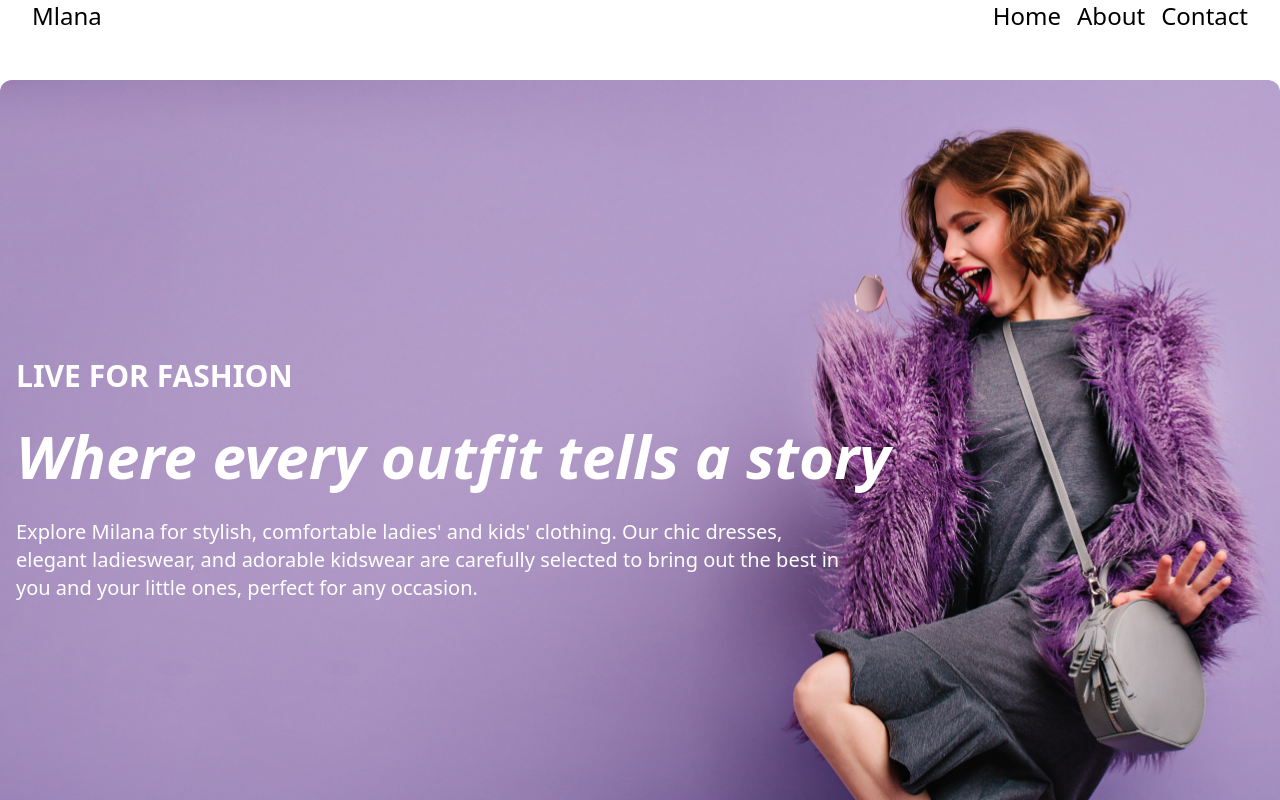
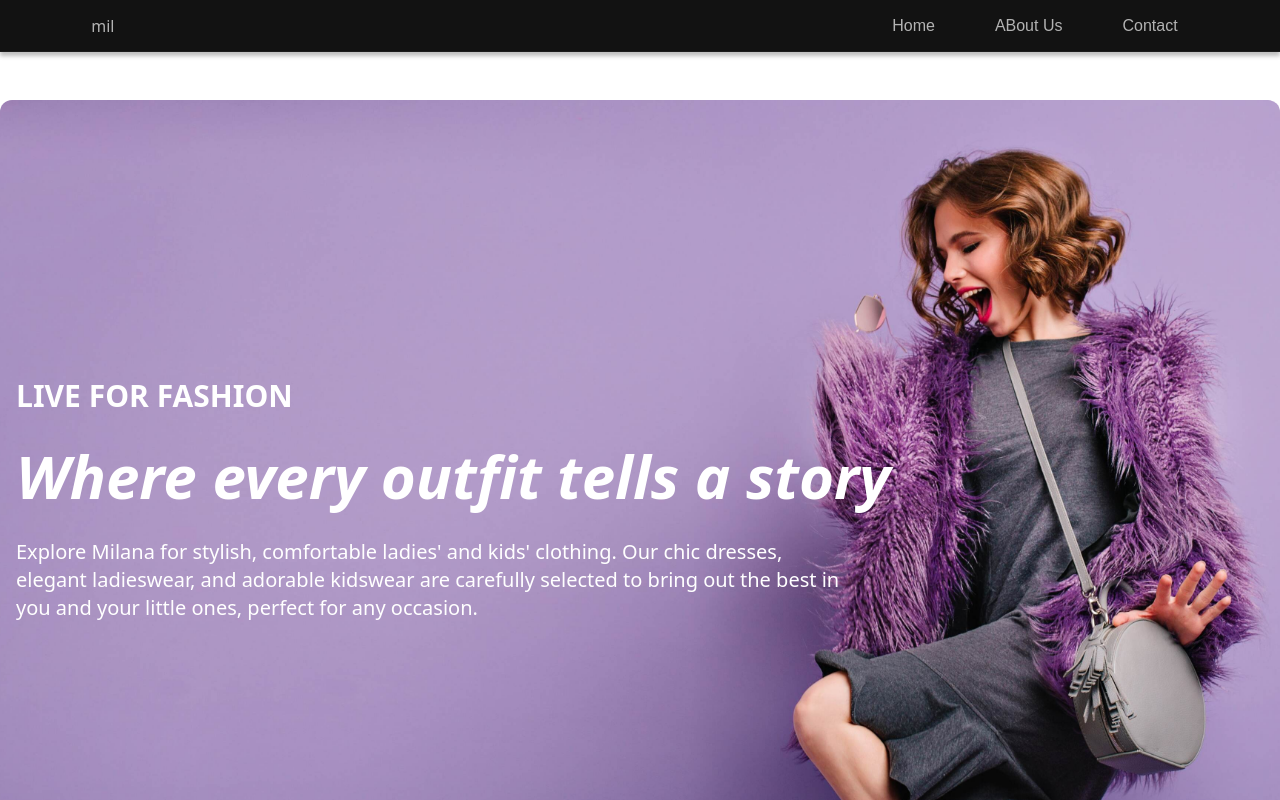
Before and after one commit to alhad-tm/clothing, a React (Create React App) app: page / in a window 1280 px wide. Shown: the top 800 px of the page. Built offline with nearby package versions, Linux system fonts and the light colour scheme.

Commit message:
hmburger

```diff
--- a/package.json
+++ b/package.json
@@ -16,6 +16,7 @@
     "react": "^18.2.0",
     "react-dom": "^18.2.0",
     "react-scripts": "5.0.1",
+    "react-scroll": "^1.9.0",
     "web-vitals": "^2.1.4"
   },
   "scripts": {
--- a/src/components/Header/header.js
+++ b/src/components/Header/header.js
@@ -1,18 +1,106 @@
-import React from 'react'
+// import React from 'react'
+
+// const Header = () => {
+//   return (
+//     <div className="header flex justify-between items-center text-black text-2xl px-8">
+
+//     <div className="logo">
+//      <span>Mlana</span>
+//     </div>
+
+//     <div className="menu flex gap-4 ">
+//      <span>Home</span>
+//      <span>About</span>
+//      <span>Contact</span>
+//     </div>
+
+//     </div>
+//   )
+// }
+
+// export default Header
+
+// import React, { useState } from 'react';
+// import { FontAwesomeIcon } from '@fortawesome/react-fontawesome';
+// import { faBars, faTimes } from '@fortawesome/free-solid-svg-icons';
+
+// const Header = () => {
+//   const [isMenuOpen, setIsMenuOpen] = useState(false);
+
+//   const toggleMenu = () => {
+//     setIsMenuOpen(!isMenuOpen);
+//   };
+
+//   return (
+//     <div className="header flex justify-between items-center text-black text-2xl px-8">
+//       <div className="logo">
+//         <span>Mlana</span>
+//       </div>
+
+//       <div className="menu  gap-4 hidden md:flex">
+//         <span>Home</span>
+//         <span>About</span>
+//         <span>Contact</span>
+//       </div>
+
+//       <div className="md:hidden" onClick={toggleMenu}>
+//         <FontAwesomeIcon icon={isMenuOpen ? faTimes  : faBars} />
+//         {/* {isMenuOpen? "x": "y"} */}
+//       </div>
+
+//       {isMenuOpen && (
+//         <div className="mobile-menu flex flex-col gap-4 mt-4 md:hidden">
+//           <span onClick={toggleMenu}>Home</span>
+//           <span onClick={toggleMenu}>About</span>
+//           <span onClick={toggleMenu}>Contact</span>
+//         </div>
+//       )}
+//     </div>
+//   );
+// };
+
+// export default Header;
+
+
+import React, { useState } from 'react'
+import css from "./header.module.css"
+
+
+import { Link } from 'react-scroll'
+import { FontAwesomeIcon } from '@fortawesome/react-fontawesome';
+ import { faTimes } from '@fortawesome/free-solid-svg-icons';
 
 const Header = () => {
+  const mobile = window.innerWidth <= 768 ? true : false;
+  const [menuOpened, setMenuOpened] = useState(false);
   return (
-    <div className="header flex justify-between items-center text-black text-2xl px-8">
+    <div className={css.container}>
+        <div className={css.left}>
+            mil
 
-    <div className="logo">
-     <span>Mlana</span>
-    </div>
+        </div>
+        <div className={css.right}>
 
-    <div className="menu flex gap-4 ">
-     <span>Home</span>
-     <span>About</span>
-     <span>Contact</span>
-    </div>
+
+        {menuOpened === false && mobile === true ? (
+        <div onClick={() => setMenuOpened(true)}>
+          bars
+        </div>
+      ) : (
+        <ul className={css.rightlist} onClick={()=>setMenuOpened(false)}>
+        {mobile? <div className={css.main}>
+          <div className={css.m1}>
+            Mil  </div>
+          <div className={css.m2}>
+          <FontAwesomeIcon icon={ faTimes } />
+          </div>
+           </div>:""}
+                <li><Link to="banner" onClick={()=>setMenuOpened(false)} spy={true} smooth={true}>Home</Link></li>
+                <li><Link to="about" onClick={()=>setMenuOpened(false)} spy={true} smooth={true}>ABout Us</Link></li>
+                <li><Link to="contact" onClick={()=>setMenuOpened(false)} spy={true} smooth={true}>Contact</Link></li>
+
+            </ul>)}
+            </div>
 
     </div>
   )
--- /dev/null
+++ b/src/components/Header/header.module.css
@@ -0,0 +1,160 @@
+.container{
+    /* width: 100%; */
+    display: flex;
+    justify-content: space-between;
+    align-items: center;
+    padding: 2% 8%;
+    height: 26px;
+    position: sticky;
+    top: 0;
+    border-bottom: 1px solid #1D1D1D;
+background: #121212;
+box-shadow: 0px 4px 4px 0px rgba(0, 0, 0, 0.25);
+color: var(--logo-color-1, #B3B3B3);
+z-index: 5;
+
+ /* right: calc((100vw - 90%)/1); */
+
+}
+.left{
+    margin-left: -0.7rem;
+
+}
+.left>img{
+  height: 60px;
+
+
+}
+.right{
+    /* width: 10%; */
+}
+.rightlist{
+
+    display: flex;
+    list-style: none;
+    justify-content: space-between;
+    gap: 60px;
+    font-family: sans-serif;
+    /* margin-right: 10rem; */
+
+}
+.rightlist>li:hover{
+    cursor: pointer;
+    color: var(--primary-color, #228C22);
+}
+
+
+
+@media screen and (max-width:768px){
+    .container{
+        display: flex;
+        justify-content: space-between;
+        /* width: 100%; */
+        padding: 2% 8%;
+        height: 50px;
+    }
+    .left{
+        /* margin-left: 0; */
+    }
+    .left>img{
+        /* width: 128px;
+        height: 41px; */
+        width: 142px;
+        height: 55px;
+    }
+
+
+.rightlist{
+    /* position: absolute;
+
+background: #262525;
+background-color: black;
+    height: 100px;
+display: flex;
+flex-direction: column;
+right: 22px;
+top: 0;
+gap: 16px;
+font-size: 12px;
+padding: 4% 4%;
+border-radius: 10px;
+color: var(--logo-color-1, #B3B3B3);
+width: 68px;
+text-align: left; */
+position: fixed;
+top: 0px;
+left: 0%;
+display: block;
+
+
+min-height: 1000vh;
+width:100%;
+background: #000000;
+line-height: 40px;
+padding: 20px;
+box-shadow: 0 5px 10px rgba(0, 0, 0, 0.2);
+transition: all 0.5s ease;
+z-index: 999;
+align-items: left;
+text-align: left;
+gap: 2rem;
+
+backdrop-filter: blur(5px);
+animation-name: move;
+animation-delay: 0s;
+animation-duration: 1s;
+animation-fill-mode: forwards;
+
+}
+@keyframes move {
+    from { left: 400px; }
+    to { left: 0px; }
+  }
+
+.bars{
+    width: 30px;
+    height: 80px;
+    position: absolute;
+    top:-10px;
+    right: 20px;
+}
+.close{
+    position: absolute;
+    height: 11px;
+    width: 11px;
+    margin-left: 61px;
+    margin-top: 1px;
+    opacity: 0.7;
+}
+
+.main{
+    display: flex;
+    justify-content: space-between;
+    align-items: center;
+    padding-bottom: 0.5rem;
+}
+.m1{
+    display: flex;
+    align-items: center;
+    gap: 0.4rem;
+    margin-left: -1rem;
+
+}
+.m1>img{
+    width: 188px;
+    height: 58px;
+
+}
+.m2{
+    color: #B3B3B3;
+    margin-right: 2rem;
+    font-size: 18px;
+}
+.m2>img{
+    height: 14px;
+    width: 14px;
+}
+.rightlist>li{
+   font-family: Quantico;
+}
+}
--- a/src/components/banner/banner.js
+++ b/src/components/banner/banner.js
@@ -1,5 +1,5 @@
 import React from "react";
-import Bg1 from "../../assets/ladies-store.jpg";
+import Bg1 from "../../assets/ladies-store2.jpg";
 import Bg2 from "../../assets/kids-store.jpg";
 
 const Banner = () => {
```
Also changed, not shown: src/App.css (line endings or trailing spaces), 1 other file (tests, documents, lock files or other folders).
